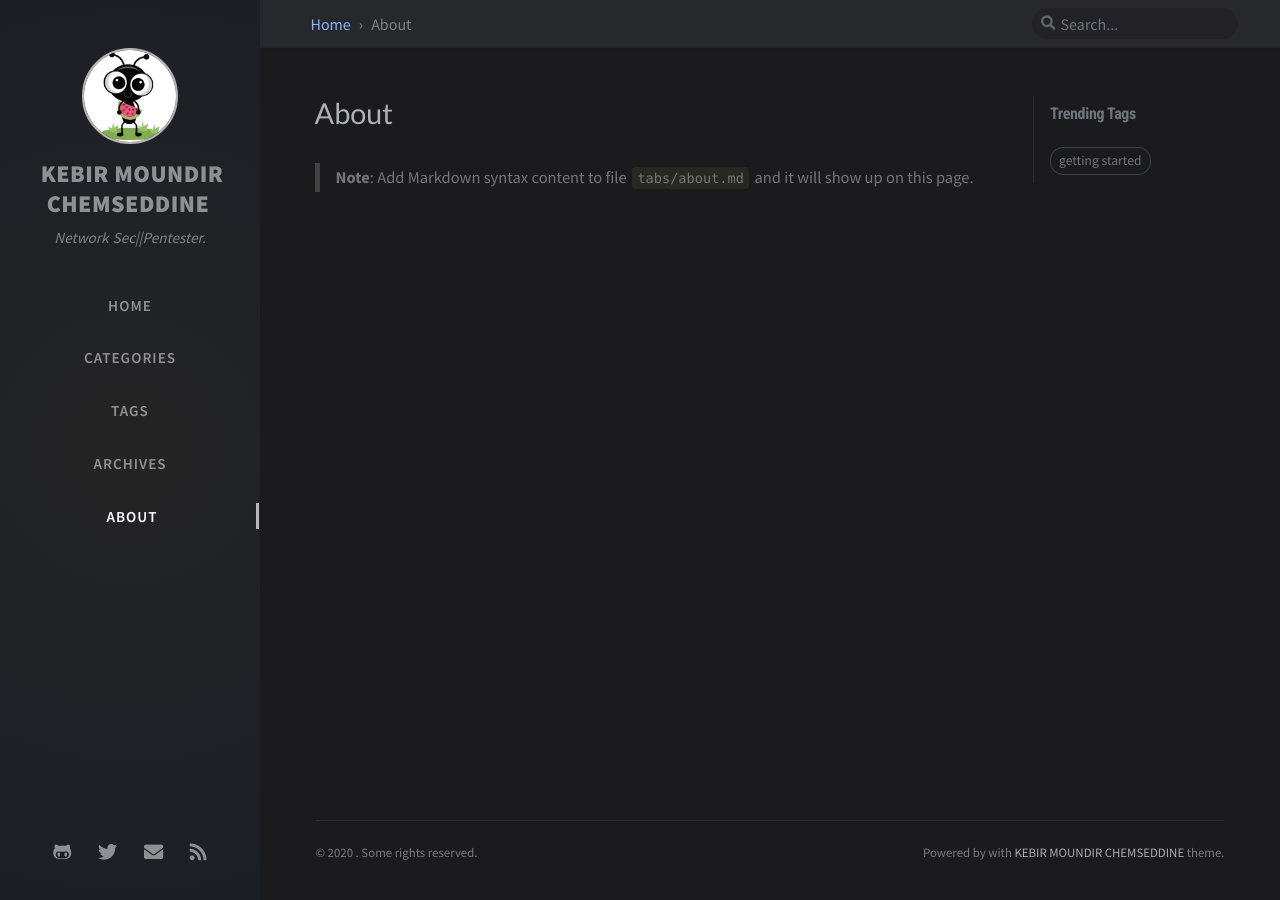
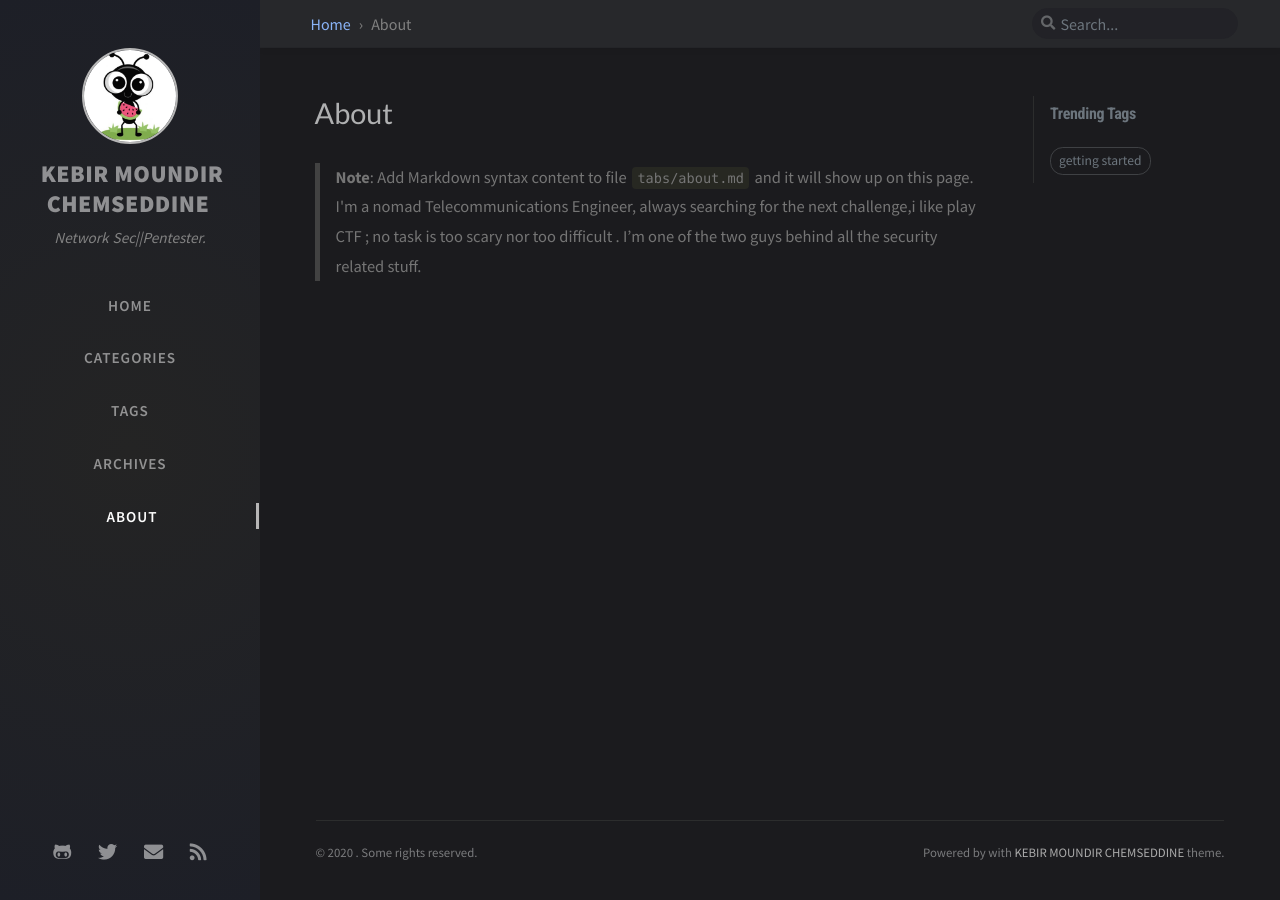
Before and after one commit to Mondirkb/fortest, a Jekyll site: the page built from tabs/about.md, in a window 1280 px wide. Built offline with Jekyll 4.4.1, drawn with Linux system fonts in a browser that asks for light colours; nearby versions of some CDN libraries; comment, search, counter and statistics services are not loaded.

Commit message:
Update about.md

```diff
--- a/tabs/about.md
+++ b/tabs/about.md
@@ -9,3 +9,4 @@ title: About
 ---
 
 > **Note**: Add Markdown syntax content to file `tabs/about.md` and it will show up on this page.
+I\'m a nomad Telecommunications Engineer, always searching for the next challenge,i like play CTF ; no task is too scary nor too difficult . I'm one of the two guys behind all the security related stuff.
```
